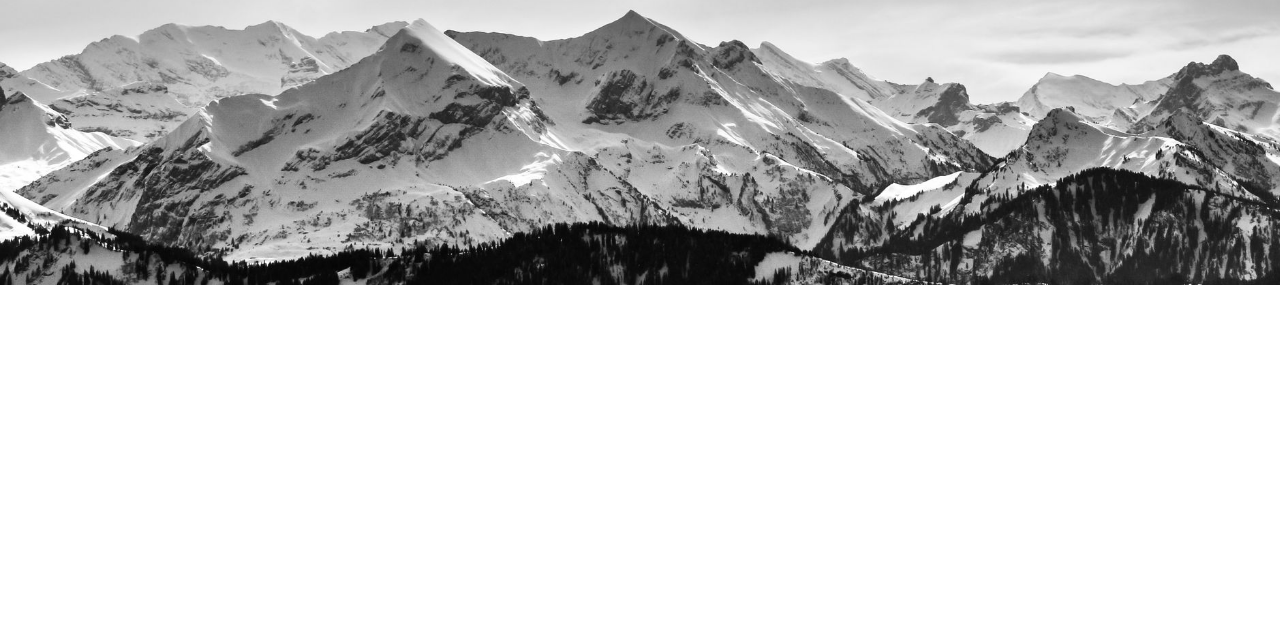
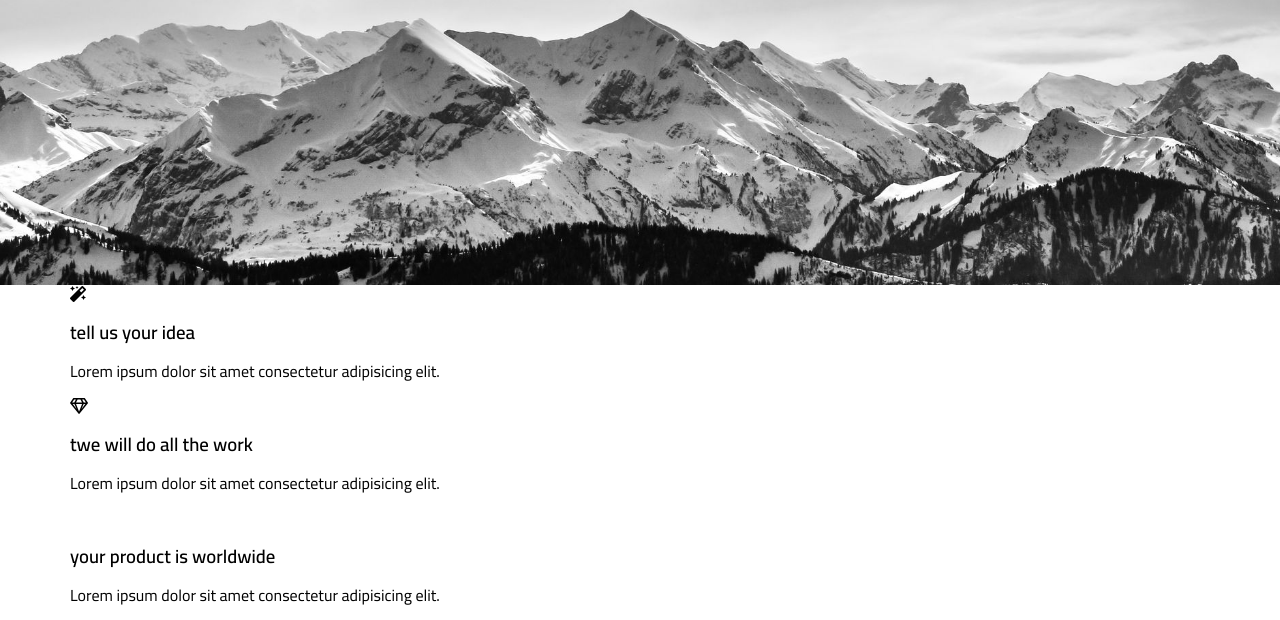
Before and after one commit to yahya-salhi/template-one-review, a plain HTML site: page index.html in a window 1280 px wide. Shown: the part 515-1135 px from the top of the page. Before the commit the page ends 800 px from the top, so only its background shows below. Drawn offline with Linux system fonts and the light colour scheme.

Commit message:
add features in html file

```diff
--- a/index.html
+++ b/index.html
@@ -49,5 +49,29 @@
        </div>
    </div>
    <!-- end landing section -->
+   <!-- start features -->
+   <div class="feature">
+       <div class="container">
+           <div class="feat">
+            <i class="fas fa-magic"></i>
+               <h3>tell us your idea</h3>
+               <p>Lorem ipsum dolor sit amet consectetur adipisicing elit.</p>
+
+           </div>
+           <div class="feat">
+            <i class="far fa-gem"></i>
+               <h3>twe will do all the work</h3>
+               <p>Lorem ipsum dolor sit amet consectetur adipisicing elit.</p>
+
+           </div>
+           <div class="feat">
+            <i class="fas fa-planet-moon"></i>
+               <h3>your product is worldwide</h3>
+               <p>Lorem ipsum dolor sit amet consectetur adipisicing elit.</p>
+
+           </div>
+       </div>
+   </div>
+   <!-- end features -->
 </body>
 </html>
```
